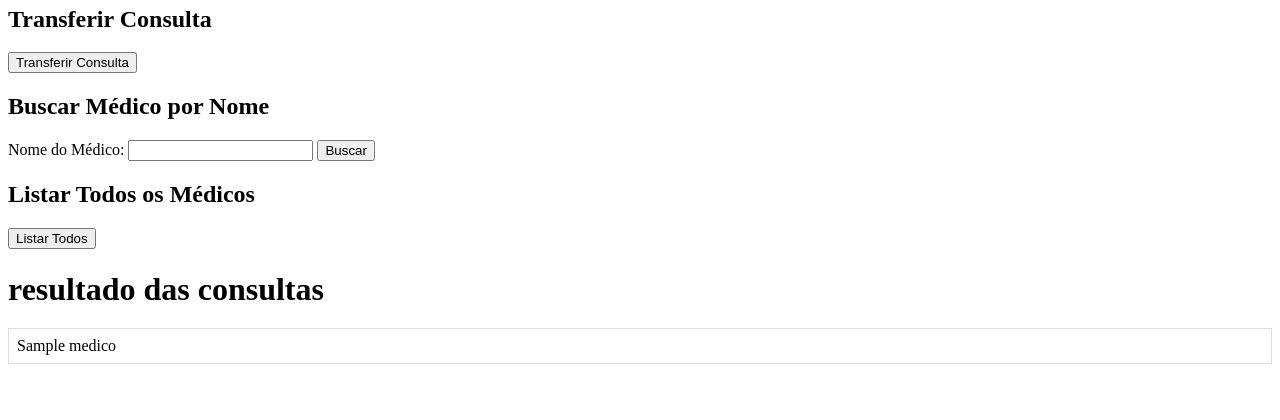
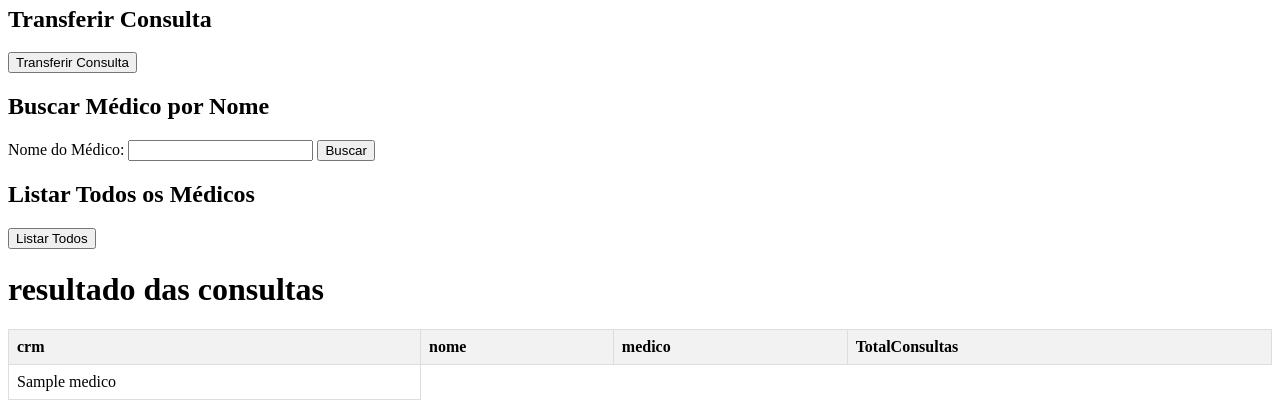
Before and after one commit to felipearb/BD2-EP3, a Flask app: page /medico_menos_consultas in a window 1280 px wide. Shown: the part 689-1109 px from the top of the page. Before the commit the page ends 1053 px from the top, so only its background shows below. Run offline with Flask 3, Linux system fonts and the light colour scheme; a database or web service that is not in the repository returns one stand-in record (values such as "Sample title"); some libraries are stand-ins or nearby versions.

Commit message:
nome das colunas

```diff
--- a/app.py
+++ b/app.py
@@ -310,8 +310,7 @@ def search():
     results = cur.fetchall()
     cur.close()
     conn.close()
-    print(results)
-    return render_template('index.html', results=results)
+    return render_template('index.html', results=results, columns=["crm", "nomeM", "telefoneM", "percentual"])
 
 
 @app.route('/searchall', methods=['POST'])
@@ -322,12 +321,7 @@ def searchall():
     results = cur.fetchall()
     cur.close()
     conn.close()
-    print(results)
-    for row in results:
-        print(row)
-    time.sleep(3)
-
-    return render_template('index.html', results=results)
+    return render_template('index.html', results=results,columns=["crm", "nomeM", "telefoneM", "percentual"])
 
 
 @app.route('/list_consultas_paciente_medico', methods=['POST'])
@@ -344,7 +338,7 @@ def list_consultas_paciente_medico():
     results = cur.fetchall()
     cur.close()
     conn.close()
-    return render_template('index.html', results=results)
+    return render_template('index.html', results=results, columns=["crm", "idPac", "idEsp", "data", "horaInicCon"])
 
 
 @app.route('/list_medicos_uma_especialidade', methods=['POST'])
@@ -362,7 +356,7 @@ def list_medicos_uma_especialidade():
     results = cur.fetchall()
     cur.close()
     conn.close()
-    return render_template('index.html', results=results)
+    return render_template('index.html', results=results, columns=["crm","nome"])
 
 
 @app.route('/list_pacientes_medico_especialidade', methods=['POST'])
@@ -382,7 +376,7 @@ def list_pacientes_medico_especialidade():
     results = cur.fetchall()
     cur.close()
     conn.close()
-    return render_template('index.html', results=results)
+    return render_template('index.html', results=results, columns=["cpf","nome"])
 
 
 @app.route('/list_consultas_janeiro', methods=['POST'])
@@ -399,7 +393,7 @@ def list_consultas_janeiro():
     results = cur.fetchall()
     cur.close()
     conn.close()
-    return render_template('index.html', results=results)
+    return render_template('index.html', results=results, columns=["crm","idPaciente","idEspecialiazação","data","horario inicio"])
 
 
 @app.route('/total_consultas_medico', methods=['POST'])
@@ -417,7 +411,7 @@ def total_consultas_medico():
     results = cur.fetchall()
     cur.close()
     conn.close()
-    return render_template('index.html', results=results)
+    return render_template('index.html', results=results, columns=["id_especialização","quantidade"])
 
 
 @app.route('/medico_menos_consultas', methods=['GET'])
@@ -435,7 +429,7 @@ def medico_menos_consultas():
     results = cur.fetchall()
     cur.close()
     conn.close()
-    return render_template('index.html', results=results)
+    return render_template('index.html', results=results, columns=["crm","nome","medico", "TotalConsultas"])
 
 
 @app.route('/remover_consultas_nao_pagas', methods=['POST'])
--- a/templates/index.html
+++ b/templates/index.html
@@ -81,13 +81,13 @@
         <table>
             <thead>
                 <tr>
-                    {% for column in columns %}
+                    {% for column in columns%}
                         <th>{{ column }}</th>
                     {% endfor %}
                 </tr>
             </thead>
             <tbody>
-                {% for row in results %}
+                {% for row in results%}
                     <tr>
                         {% for cell in row %}
                             <td>{{ cell }}</td>
```
